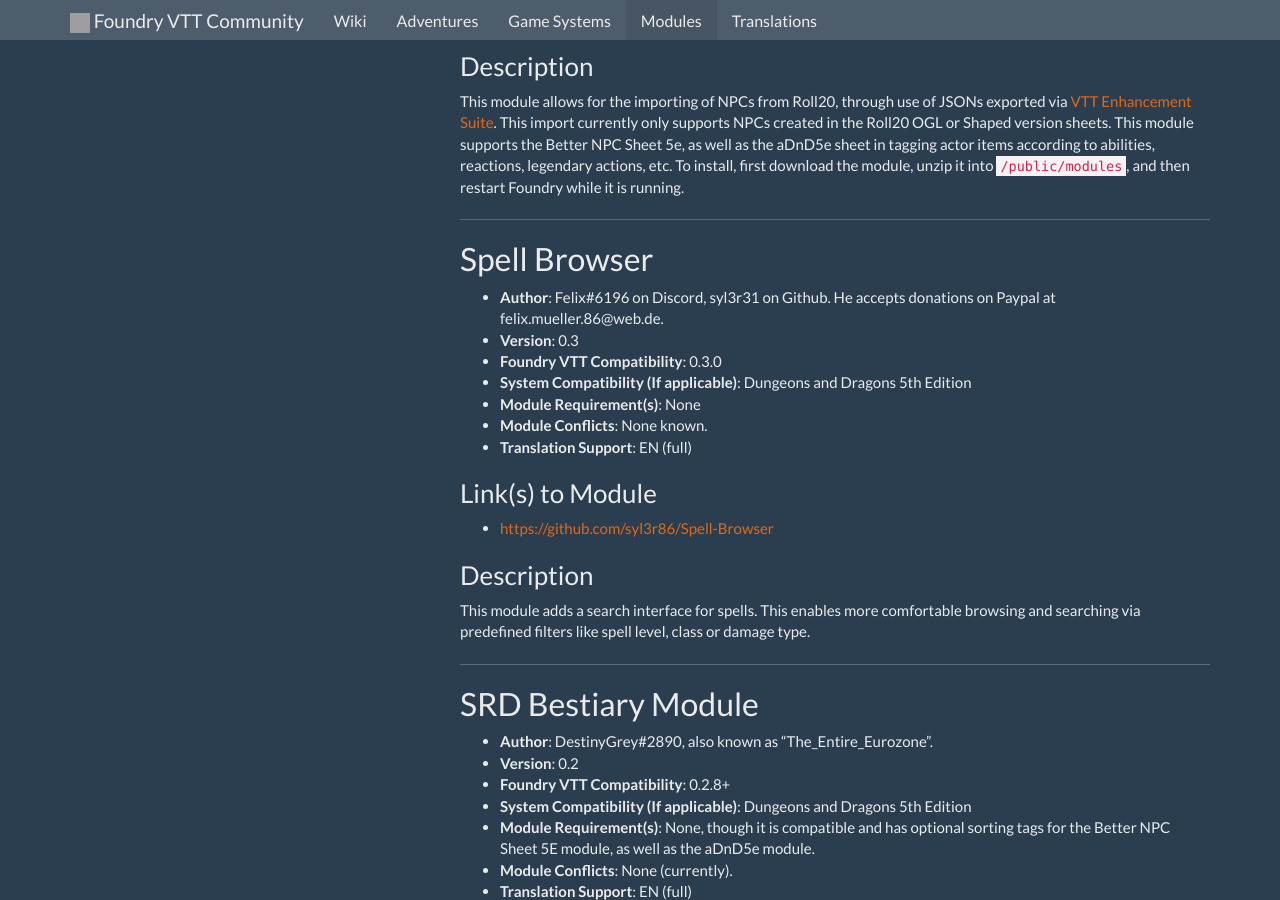
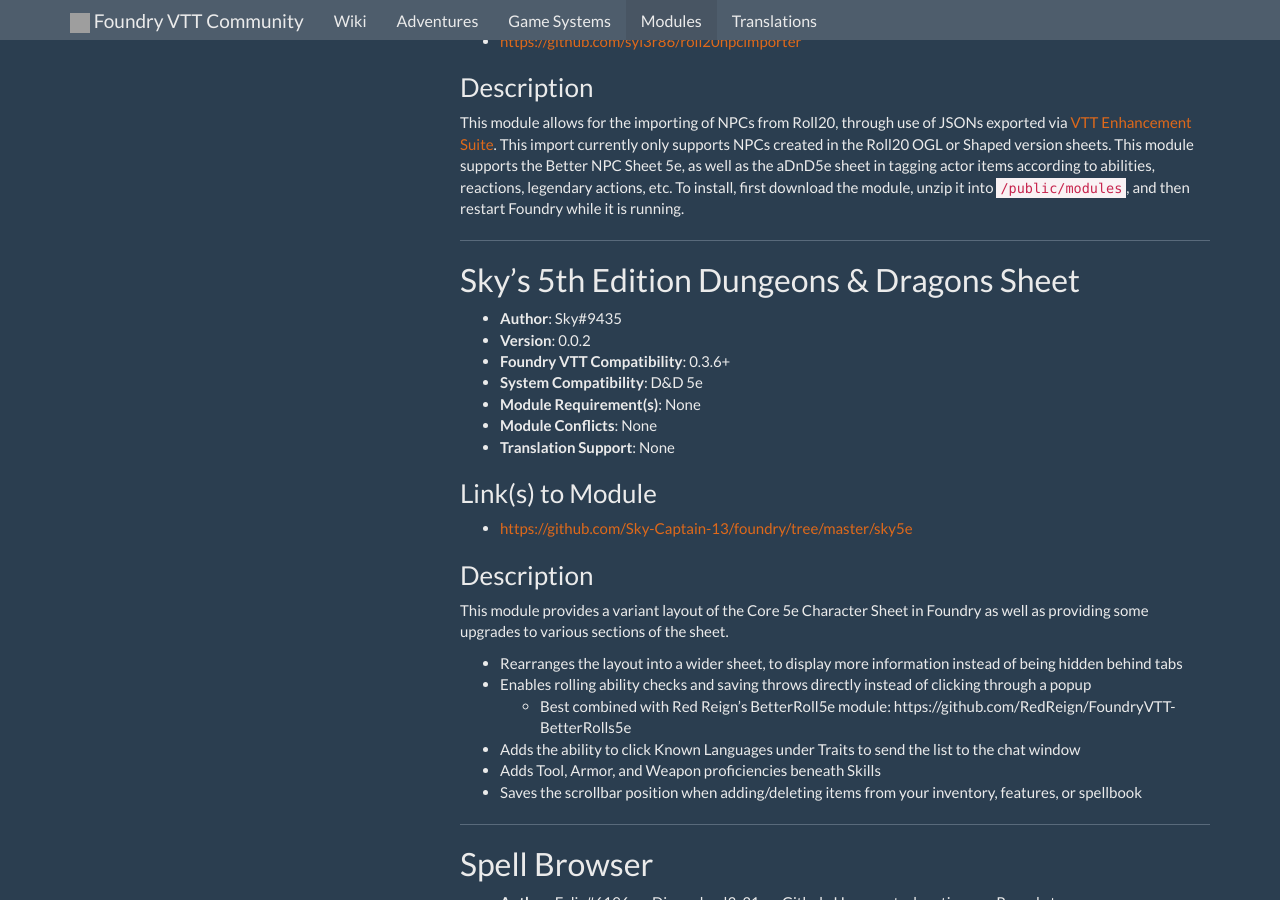
Before and after one commit to foundry-vtt-community/foundry-vtt-community.github.io, a Jekyll site: the page built from _docs/Community-Modules.md, in a window 1280 px wide and 900 px high, scrolled down 20223 px. Built offline with Jekyll 4.4.1, drawn with Linux system fonts in a browser that asks for light colours; nearby versions of some CDN libraries; comment, search, counter and statistics services are not loaded; some of the changed text lies outside the part shown; grey boxes are pictures that could not be loaded.

Commit message:
Update Wiki Content (Automatic)

```diff
--- a/_docs/Community-Modules.md
+++ b/_docs/Community-Modules.md
@@ -45,6 +45,7 @@
       * [Polymorpher](#polymorpher)
       * [R20 Converter](#r20-converter)
       * [Roll20 NPC Importer, for 5e](#roll20-npc-importer-for-5e)
+      * [Sky's 5th Edition Dungeons &amp; Dragons Sheet](#skys-5th-edition-dungeons--dragons-sheet)
       * [Spell Browser](#spell-browser)
       * [SRD Bestiary Module](#srd-bestiary-module)
       * [VTTA Party](#vtta-party)
@@ -863,6 +864,31 @@
 
 ---
 
+## Sky's 5th Edition Dungeons & Dragons Sheet
+
+* **Author**: Sky#9435
+* **Version**: 0.0.2
+* **Foundry VTT Compatibility**: 0.3.6+
+* **System Compatibility**: D&D 5e
+* **Module Requirement(s)**: None
+* **Module Conflicts**: None
+* **Translation Support**: None
+
+### Link(s) to Module
+* [https://github.com/Sky-Captain-13/foundry/tree/master/sky5e](https://github.com/Sky-Captain-13/foundry/tree/master/sky5e)
+
+### Description
+This module provides a variant layout of the Core 5e Character Sheet in Foundry as well as providing some upgrades to various sections of the sheet.
+
+* Rearranges the layout into a wider sheet, to display more information instead of being hidden behind tabs
+* Enables rolling ability checks and saving throws directly instead of clicking through a popup
+  * Best combined with Red Reign's BetterRoll5e module: https://github.com/RedReign/FoundryVTT-BetterRolls5e
+* Adds the ability to click Known Languages under Traits to send the list to the chat window
+* Adds Tool, Armor, and Weapon proficiencies beneath Skills
+* Saves the scrollbar position when adding/deleting items from your inventory, features, or spellbook
+
+---
+
 ## Spell Browser
 
 * **Author**: Felix#6196 on Discord, syl3r31 on Github. He accepts donations on Paypal at felix.mueller.86@web.de.
```
Also changed, not shown: 1 other file.
